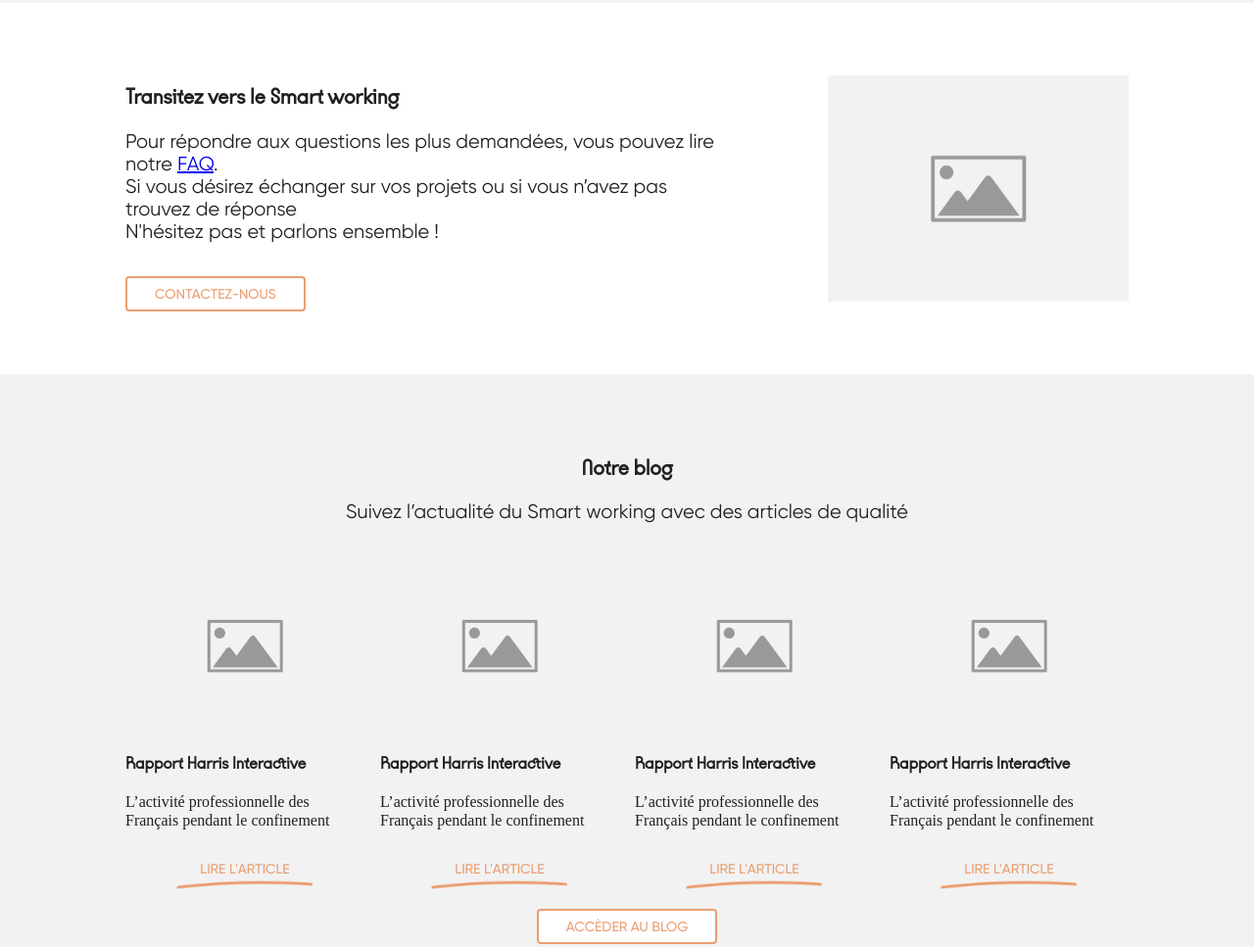
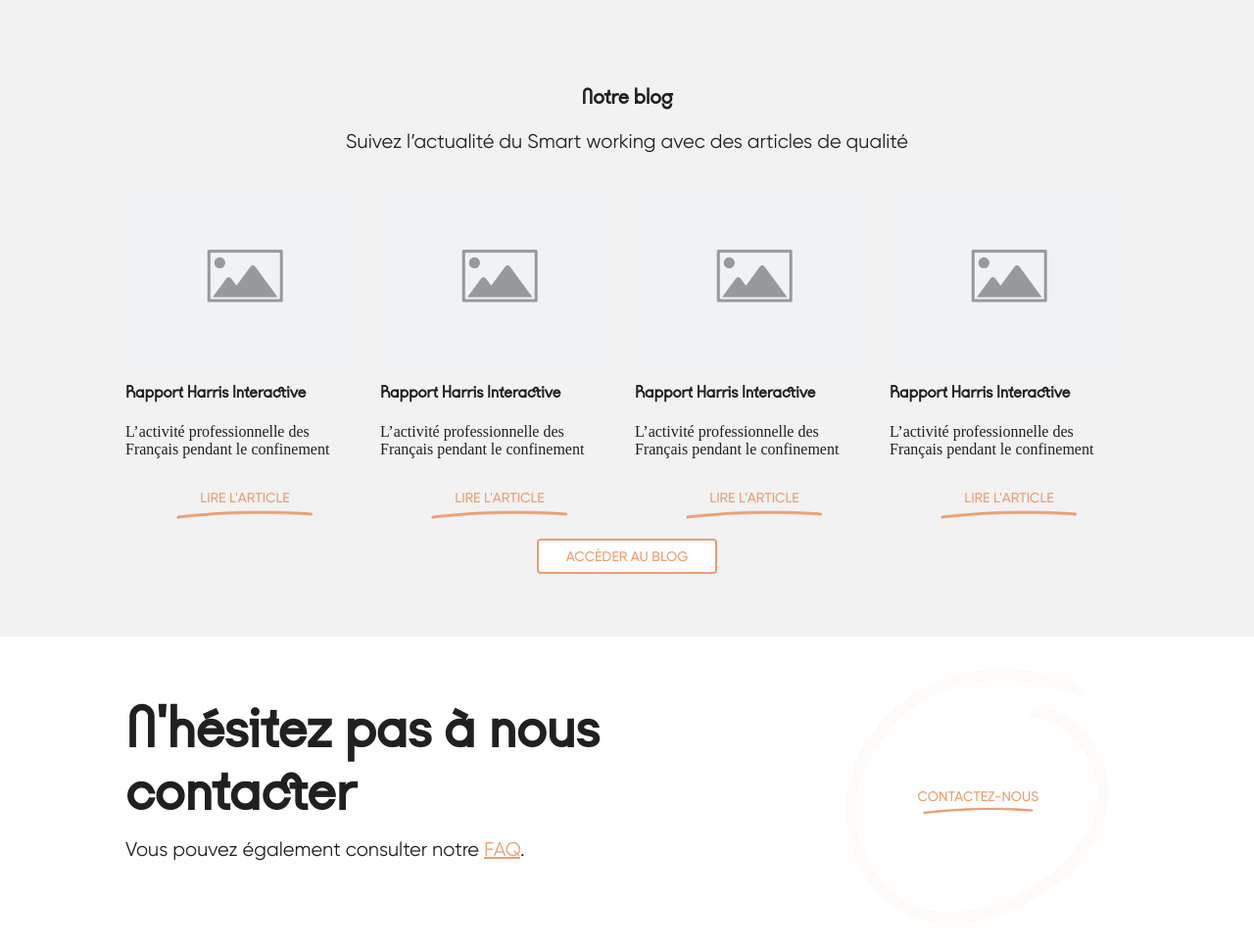
Before and after one commit to ggxm-ecv/Offishall, a website built with Parcel: page index.html in a window 1280 px wide. Shown: the part 2658-3625 px from the top of the page at 98% size. Built offline with nearby package versions, Linux system fonts and the light colour scheme.

Commit message:
block help desk and mob

```diff
--- a/index.html
+++ b/index.html
@@ -201,19 +201,6 @@
       </div>
     </div>
 
-    <div class="help">
-      <div class="help__wrapper container">
-        <div class="help__content">
-          <h2 class="heading h2">Transitez vers le Smart working</h2>
-          <p class="txt">Pour répondre aux questions les plus demandées, vous pouvez lire notre <a class="link" href="/faq.html">FAQ</a>.</p>
-          <p class="txt">Si vous désirez échanger sur vos projets ou si vous n’avez pas trouvez de réponse</p>
-          <p class="txt">N'hésitez pas et parlons ensemble !</p>
-          <a href="#" class="help__cta btn btn-main">Contactez-nous</a>
-        </div>
-        <img src="img/placeholder-image.png" alt="">
-      </div>
-    </div>
-
     <div class="blog">
       <div class="blog__wrapper container">
         <h2 class="blog__title heading h2">Notre blog</h2>
@@ -245,6 +232,21 @@
           </div>
         </div>
         <a class="blog__cta btn btn-main" href="#">Accèder au blog</a>
+      </div>
+    </div>
+
+    <div class="help">
+      <div class="help__wrapper container">
+        <div class="help__content">
+          <h2 class="heading h1 help__title">N'hésitez pas à nous contacter</h2>
+          <p class="txt help__txt">Vous pouvez également consulter notre <a class="link" href="/faq.html">FAQ</a>.</p>
+        </div>
+        <div class="help__wrap-cta">
+          <a href="#" class="help__cta btn btn-second">
+            <span class="help__cta-circle"></span>
+            Contactez-nous
+          </a>
+        </div>
       </div>
     </div>
 
--- a/sass/style.scss
+++ b/sass/style.scss
@@ -210,6 +210,7 @@
 
 .link {
   text-decoration: underline;
+  color:#EB9E71;
 }
 
 
@@ -523,26 +524,6 @@
 
 
 /*******************************************
------------ Help
-*******************************************/
-
-.help {
-  padding: 64px 0;
-}
-
-.help__wrapper {
-  display: grid;
-  grid-template-columns: 2fr 1fr;
-  column-gap: 10%;
-  align-items: center;
-}
-
-.help__cta {
-  margin-top: 32px;
-}
-
-
-/*******************************************
 ----------- Blog
 *******************************************/
 
@@ -575,6 +556,55 @@
 
 .blog__cta {
   margin-top: 32px;
+}
+
+
+/*******************************************
+----------- Help
+*******************************************/
+
+.help {
+  padding: 64px 0;
+}
+
+.help__wrapper {
+  display: grid;
+  grid-template-columns: 2fr 1fr;
+  column-gap: 10%;
+  align-items: center;
+  @media screen and (max-width: 960px) {
+    grid-template-columns: 1fr;
+    text-align: center;
+  }
+}
+
+.help__title {
+  margin: 0;
+}
+
+.help__txt {
+  margin-top: 16px;
+}
+
+.help__wrap-cta {
+  text-align: center;
+}
+
+.help__cta {
+  position: relative;
+  margin-top: 32px;
+  .help__cta-circle {
+    position: absolute;
+    top: 50%;
+    left: 50%;
+    @include prefix(transform, translate(-50%,-50%), webkit moz ms o);
+    width: 280px;;
+    height: 280px;;
+    background: center / contain no-repeat url('../img/circle.png');
+    @media screen and (max-width: 960px) {
+      display: none;
+    }
+  }
 }
 
 
```
Also changed, not shown: css/style.css, img/circle.png (added), 1 other file.
